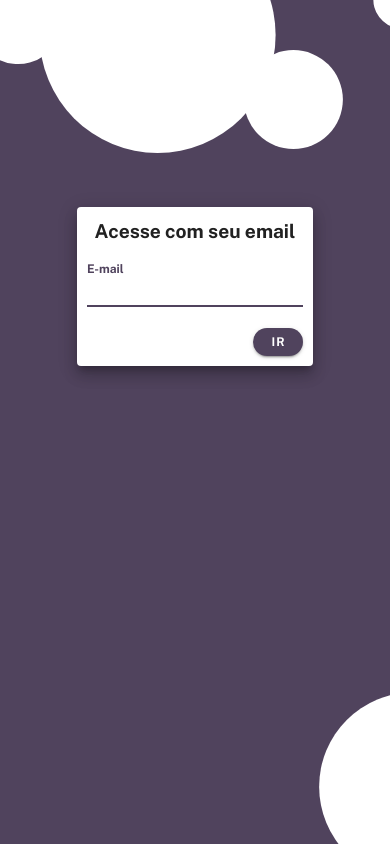
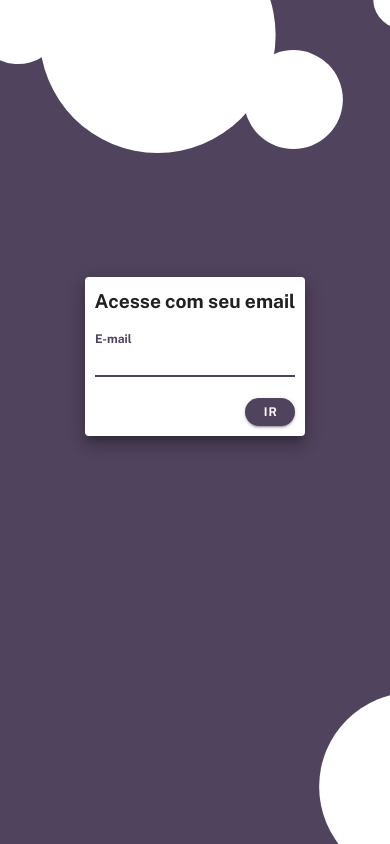
Before and after one commit to erickhora/bubble-todolist, a Vue app: page /login in a window 390 px wide. Built offline with nearby package versions, Linux system fonts and the light colour scheme.

Commit message:
Ajustar responsividade web

```diff
--- a/src/views/Cadastro.vue
+++ b/src/views/Cadastro.vue
@@ -31,7 +31,7 @@
       :rules="usuarioRules"
       required
       background-color="#EFEBEB"
-       color="#50435D"
+      color="#50435D"
     ></v-text-field>
     <v-text-field
       v-model="senha"
@@ -117,7 +117,7 @@
   display: flex;
   justify-content: center;
   align-items: center;
-  margin-top:20%;
+  margin-top:20vh;
   padding: 5px;
 }
 
--- a/src/views/Intro.vue
+++ b/src/views/Intro.vue
@@ -58,6 +58,7 @@ export default {
       background-image: url('../assets/Celular_Android_–_12.svg');
       background-size: cover;
       overflow: hidden;
+      background-position-y: bottom;
   }
   .intro-logo{
       display: flex;
--- a/src/views/Login.vue
+++ b/src/views/Login.vue
@@ -2,8 +2,8 @@
   <v-app id="login">
     <v-form  v-model="valid">
       <v-container style="d-flex justify-center align-center">
-        <v-row>
-          <v-col cols="8" xs="4" class="login-box" v-if="!naoLogado">
+
+          <v-col cols="12" xs="6" class="login-box" v-if="!naoLogado">
             <v-card :elevation="10" class="login-box-form">
               <p class="text-center">Acesse com seu email</p>
               <v-text-field
@@ -49,7 +49,6 @@
               </div>
             </v-card>
           </v-col>
-        </v-row>
       </v-container>
     </v-form>
   </v-app>
@@ -94,11 +93,15 @@ export default {
     background-image: url('../assets/Celular_Android_–_12.svg');
     background-size: cover;
     background-repeat: no-repeat;
+    background-position-y: bottom;
   }
 
   .login-box {
+    display: flex;
+    justify-content: center;
+    align-items: center;
     margin: 0 auto;
-    margin-top: 50%;
+    margin-top: 30vh;
   }
 
   .login-box-form {
```
Lines whose indentation alone changed are shown as unchanged.
